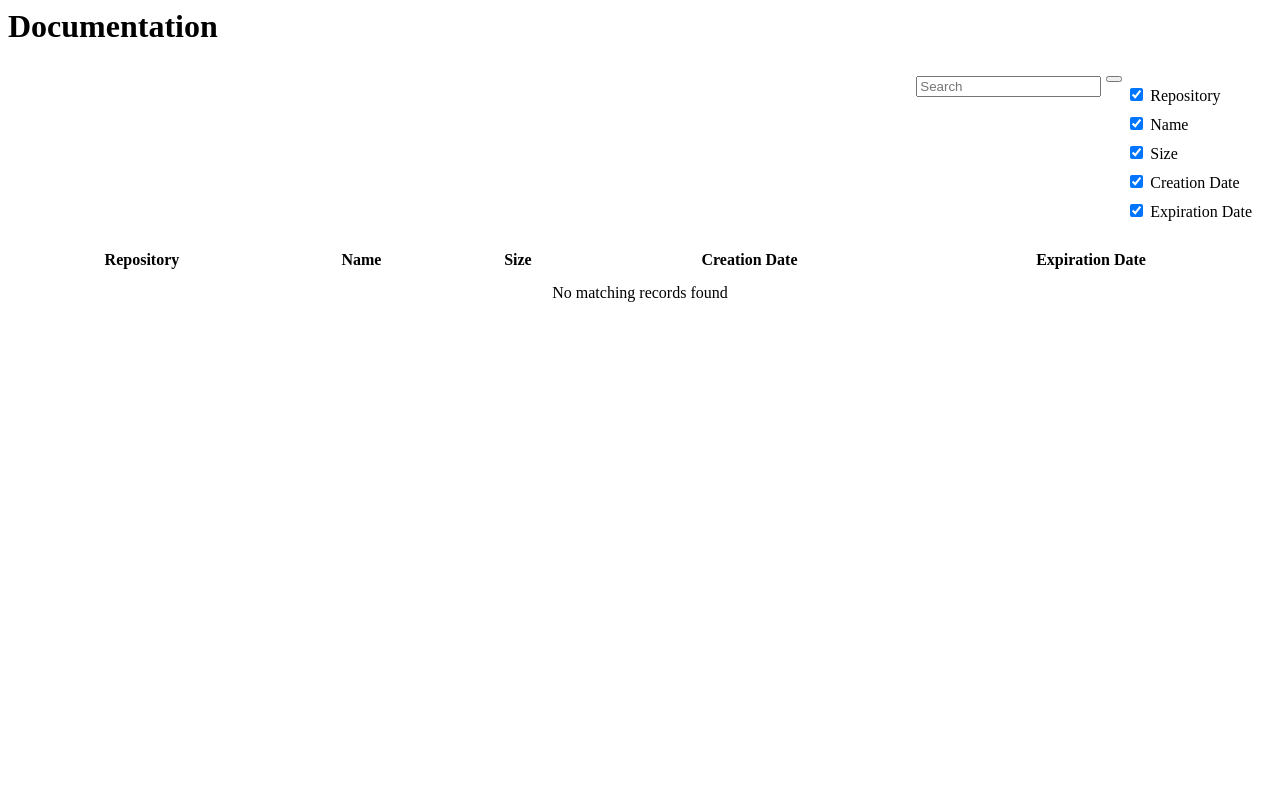
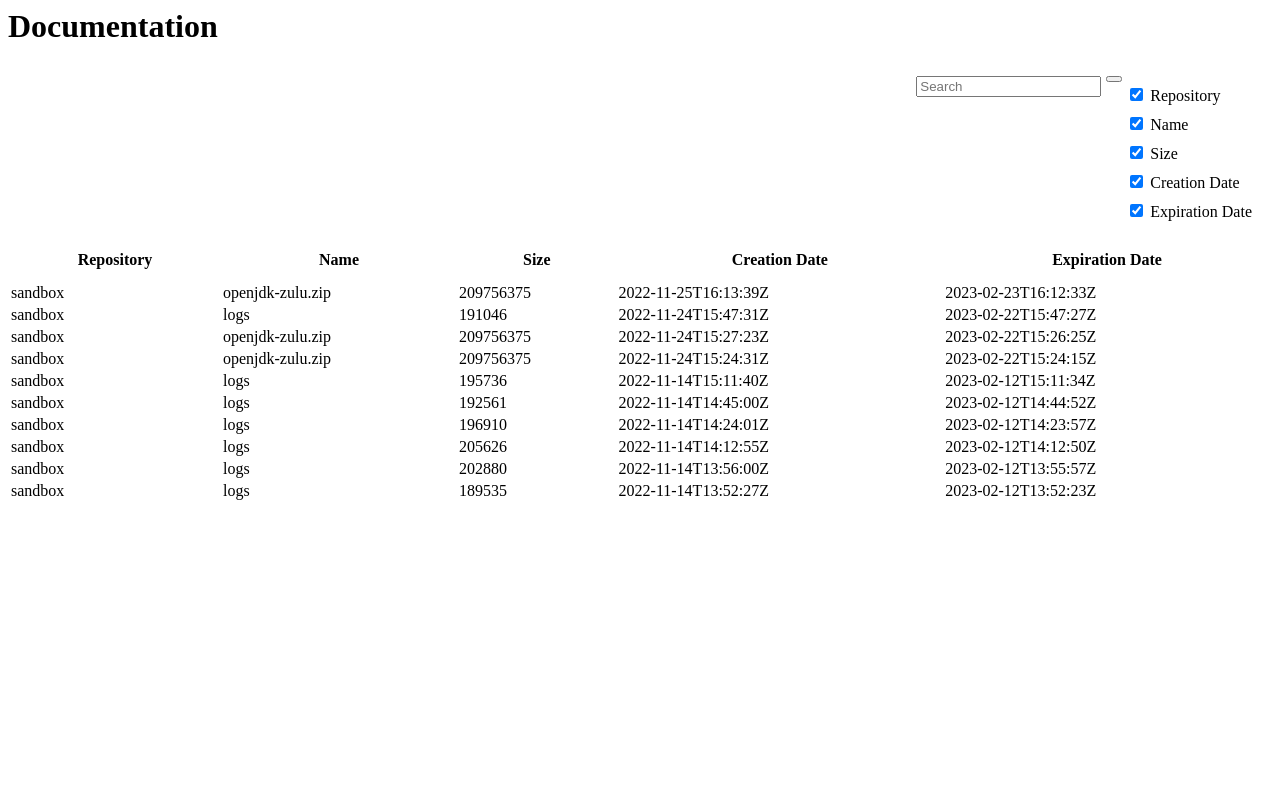
Before and after one commit to tdupoiron/artifacts-cleaner, a website: page docs/index.html in a window 1280 px wide. Shown: the top 800 px of the page. Drawn offline with Linux system fonts and the light colour scheme; no server answers; some icons are missing.

Commit message:
change json loading

```diff
--- a/docs/index.html
+++ b/docs/index.html
@@ -2,16 +2,17 @@
     <head>
         <title>GitHub Artifacts</title>
         <link href="assets/css/bootstrap-table.min.css" rel="stylesheet">
-        <link href="assets/data/artifacts.json" rel="fetch" />
     </head>
 
     <body>
+
+        <script src="./assets/data/artifacts.json"></script>
 
         <h1>Documentation</h1>
         <table
         id="table"
         data-toggle="table"
-        data-url="artifacts.json"
+        data-url="./assets/data/artifacts.json"
         data-pagination="true"
         data-search="true"
         data-mobile-responsive="true"
```
Also changed, not shown: 2 other files.
